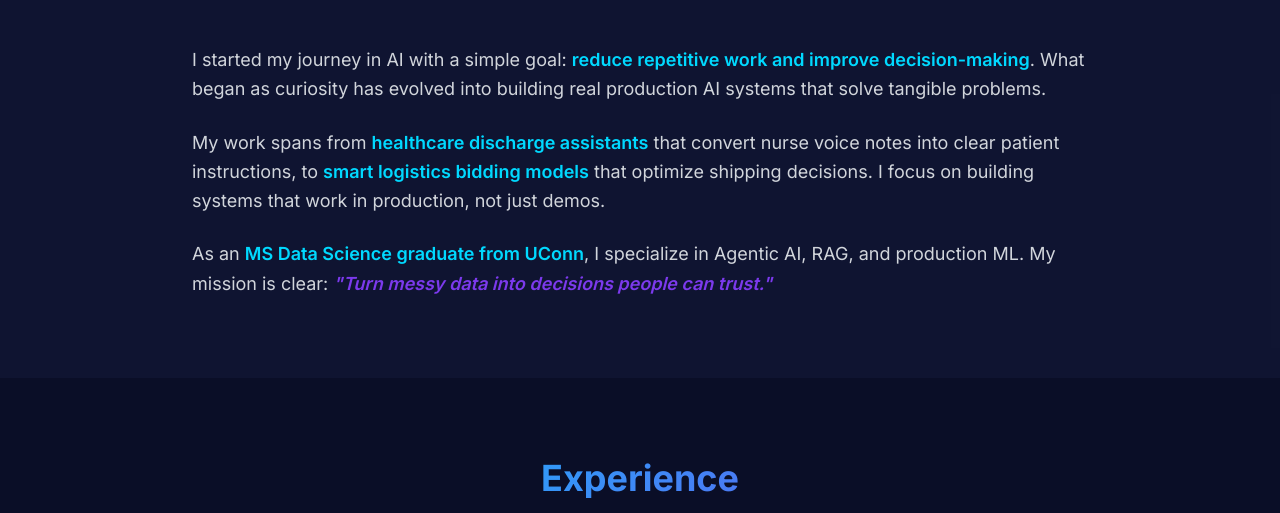
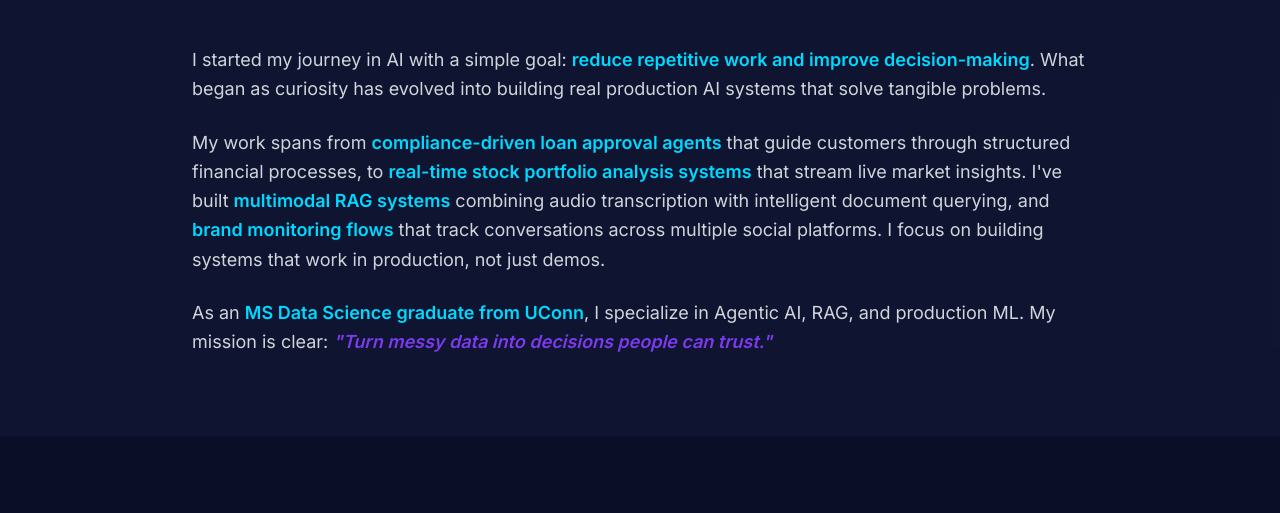
Before and after one commit to manikantatalluriaiengineer-spec/manikantatalluri.github.io, a plain HTML site: page index.html in a window 1280 px wide. Shown: the part 923-1436 px from the top of the page. Drawn offline with nearby package versions, Linux system fonts and the light colour scheme.

Commit message:
Update About Me section with actual portfolio projects

```diff
--- a/index.html
+++ b/index.html
@@ -145,7 +145,7 @@
                     I started my journey in AI with a simple goal: <span class="text-ai-blue font-semibold">reduce repetitive work and improve decision-making</span>. What began as curiosity has evolved into building real production AI systems that solve tangible problems.
                 </p>
                 <p>
-                    My work spans from <span class="text-ai-blue font-semibold">healthcare discharge assistants</span> that convert nurse voice notes into clear patient instructions, to <span class="text-ai-blue font-semibold">smart logistics bidding models</span> that optimize shipping decisions. I focus on building systems that work in production, not just demos.
+                    My work spans from <span class="text-ai-blue font-semibold">compliance-driven loan approval agents</span> that guide customers through structured financial processes, to <span class="text-ai-blue font-semibold">real-time stock portfolio analysis systems</span> that stream live market insights. I've built <span class="text-ai-blue font-semibold">multimodal RAG systems</span> combining audio transcription with intelligent document querying, and <span class="text-ai-blue font-semibold">brand monitoring flows</span> that track conversations across multiple social platforms. I focus on building systems that work in production, not just demos.
                 </p>
                 <p>
                     As an <span class="text-ai-blue font-semibold">MS Data Science graduate from UConn</span>, I specialize in Agentic AI, RAG, and production ML. My mission is clear: <span class="text-ai-purple font-semibold italic">"Turn messy data into decisions people can trust."</span>
```
